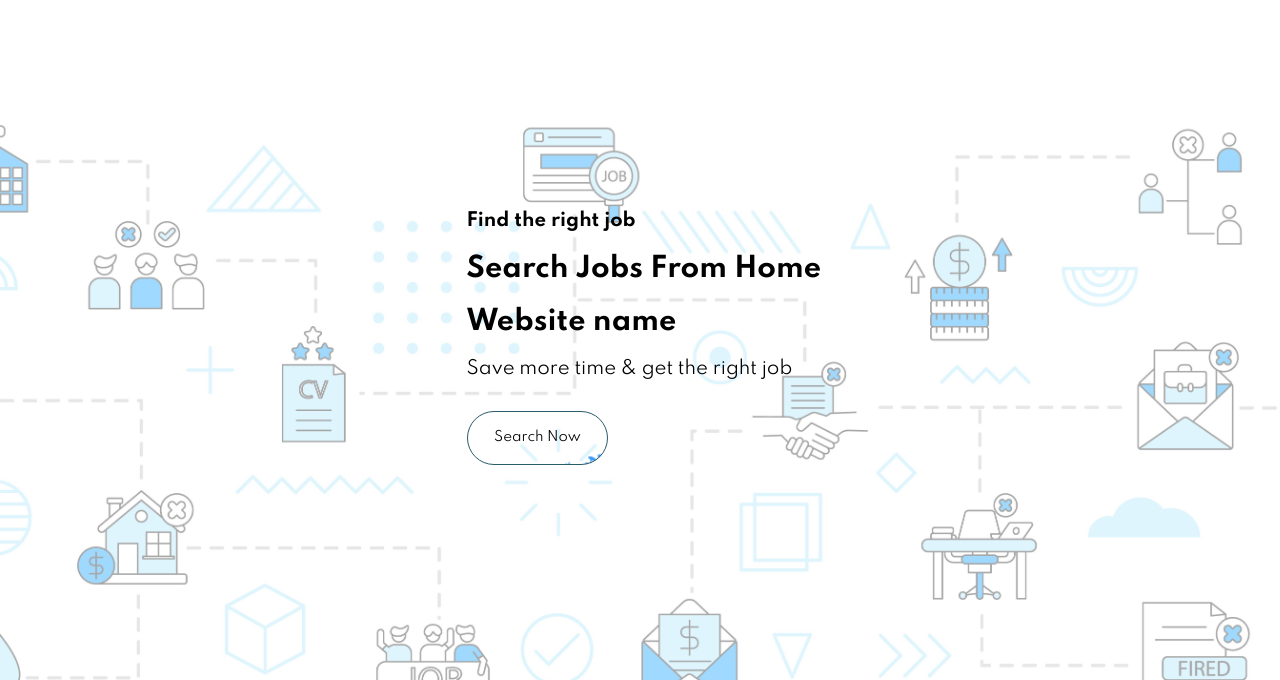
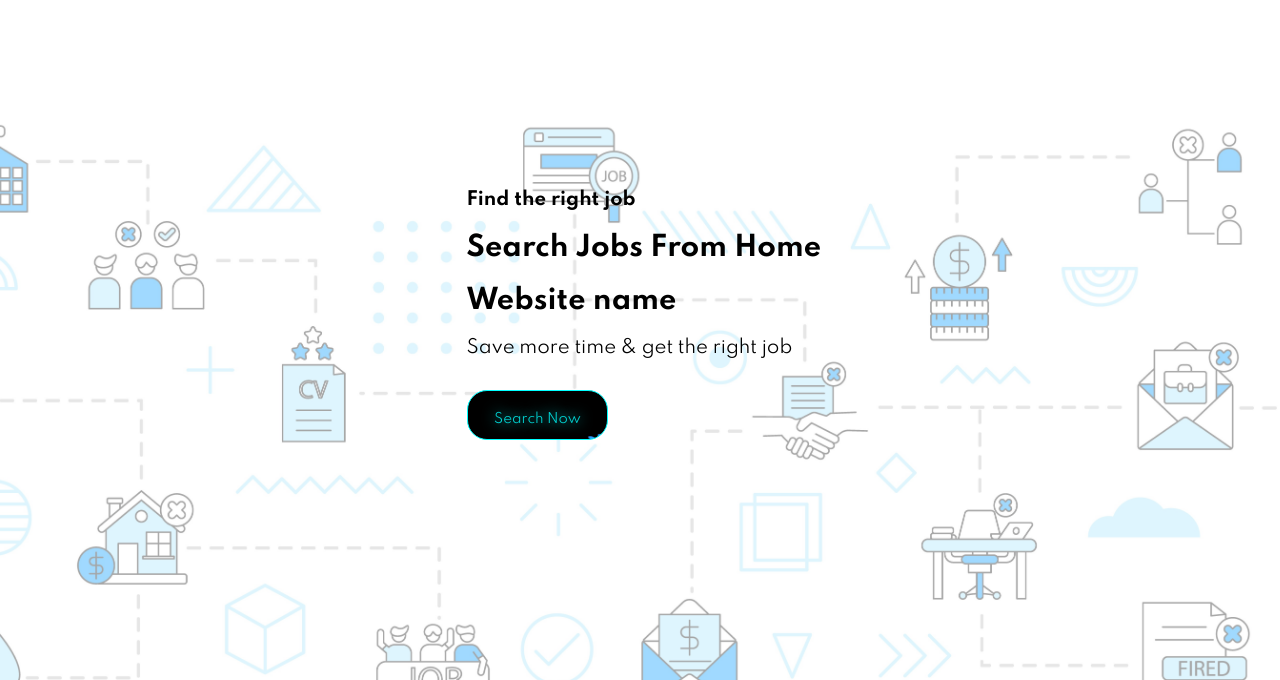
Before and after one commit to Atef-Abrar-Bhuyian/Job-Quest, a PHP site: page / in a window 1280 px wide. Shown: the part 80-760 px from the top of the page. Run offline with PHP 8.4, Linux system fonts and the light colour scheme; some libraries are stand-ins or nearby versions; some web fonts are replaced.

Commit message:
button edited

```diff
--- a/index.html
+++ b/index.html
@@ -38,7 +38,7 @@
             <h2>Search Jobs From Home</h2><br>
             <h1>Website name</h1><br>
             <p>Save more time & get the right job</p><br>
-            <button class="search-button-home" id="search-icon"
+            <button class="search-button-home glow" id="search-icon"
                 onclick="window.location.href='search_jobs.html';">Search Now</button>
         </div>
     </section>
--- a/interviewprep.html
+++ b/interviewprep.html
@@ -31,6 +31,12 @@
         </nav>
         <a class="cta" href="#"><button type="">Contact Us</button></a>
     </header>
+
+    <section>
+        <h1 class="glow">Prepare Yourself To Built A Fabulous Career</h1>
+    </section>
+
+
 </body>
 <footer class="section-p1">
     <div class="column">
```
Also changed, not shown: style.css (+8 -0 lines), media/img/Untitled design.jpg (added), media/img/prepare youself.jpg (added), 1 other file.
